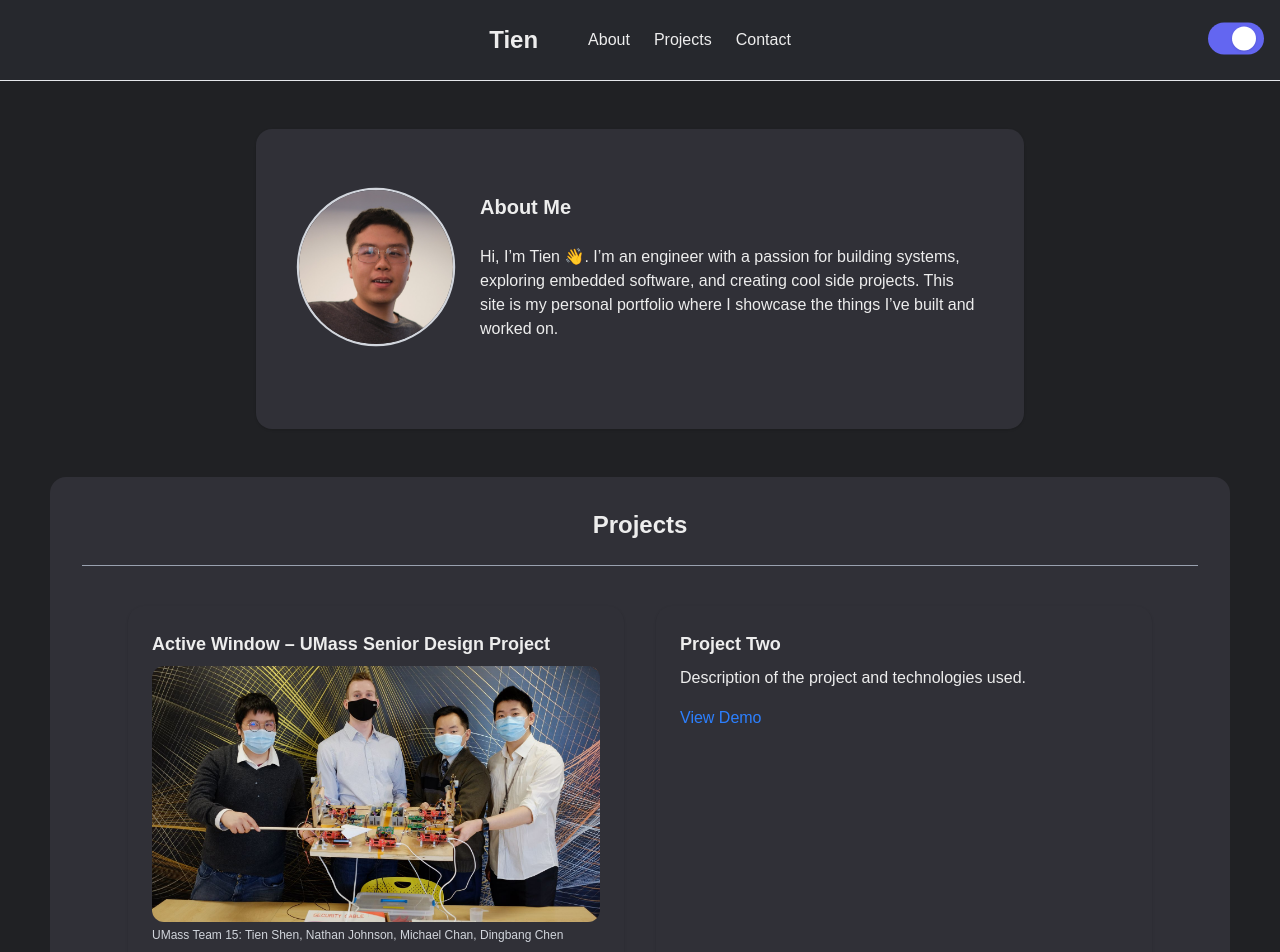
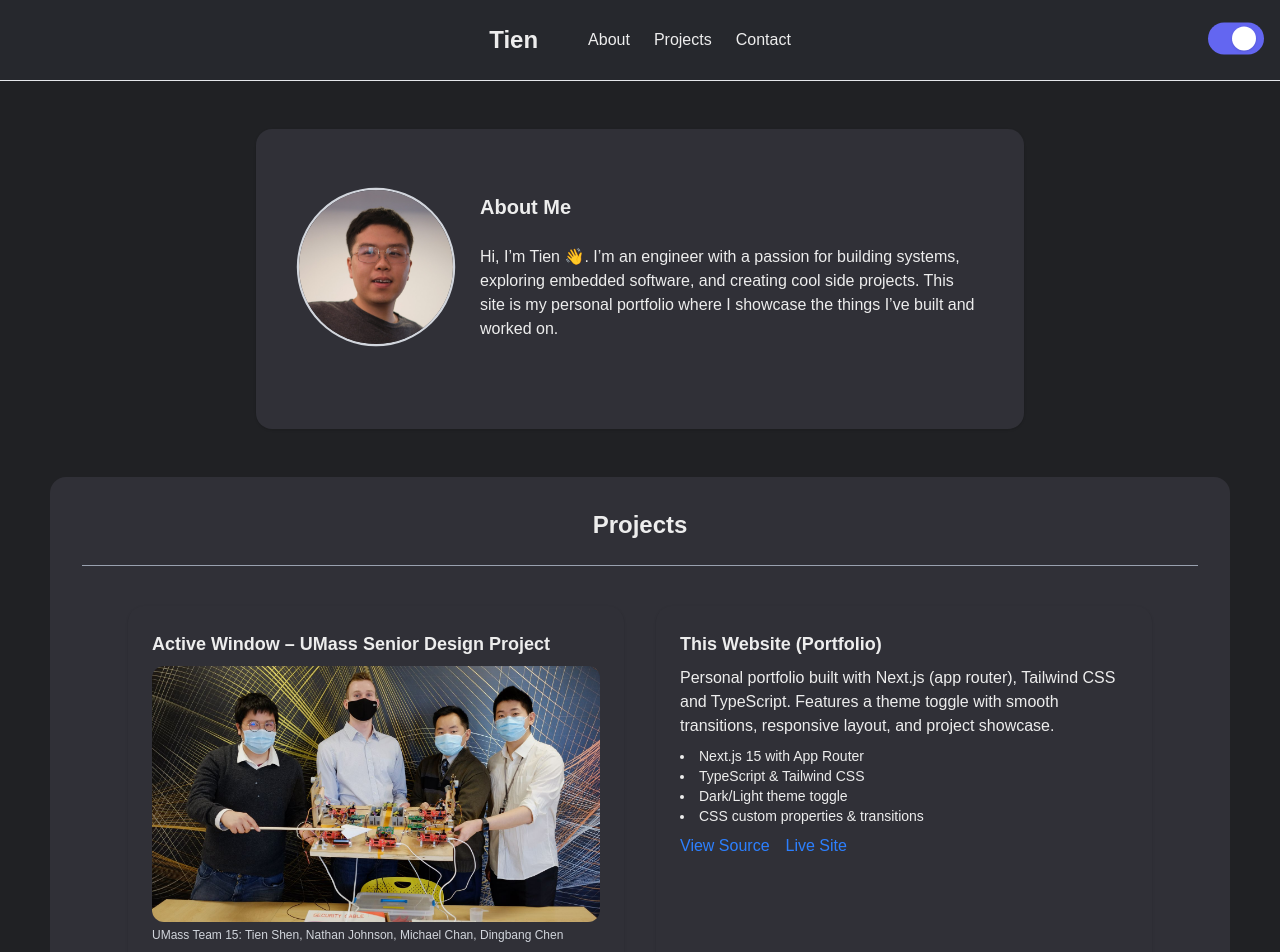
Before and after one commit to tienshen/tien-portfolio-website, a Next.js app: page / in a window 1280 px wide. Shown: the top 952 px of the page. Built offline with nearby package versions, Linux system fonts and the light colour scheme.

Commit message:
added my portfolio website to projects section

```diff
--- a/app/page.tsx
+++ b/app/page.tsx
@@ -65,9 +65,18 @@ export default function Home() {
           </div>
 
           <div className="p-6 bg-box rounded-2xl shadow">
-            <h3 className="text-lg font-bold mb-2">Project Two</h3>
-            <p className="mb-4">Description of the project and technologies used.</p>
-            <a href="#" className="text-blue-500 hover:underline">View Demo</a>
+            <h3 className="text-lg font-bold mb-2">This Website (Portfolio)</h3>
+            <p className="mb-2">Personal portfolio built with Next.js (app router), Tailwind CSS and TypeScript. Features a theme toggle with smooth transitions, responsive layout, and project showcase.</p>
+            <ul className="mb-2 list-disc list-inside text-sm">
+              <li>Next.js 15 with App Router</li>
+              <li>TypeScript & Tailwind CSS</li>
+              <li>Dark/Light theme toggle</li>
+              <li>CSS custom properties & transitions</li>
+            </ul>
+            <div className="flex flex-wrap gap-4">
+              <a href="https://github.com/tienshen/tien-portfolio-website" target="_blank" rel="noopener noreferrer" className="text-blue-500 hover:underline">View Source</a>
+              <a href="/" className="text-blue-500 hover:underline">Live Site</a>
+            </div>
           </div>
         </div>
       </section>
```
